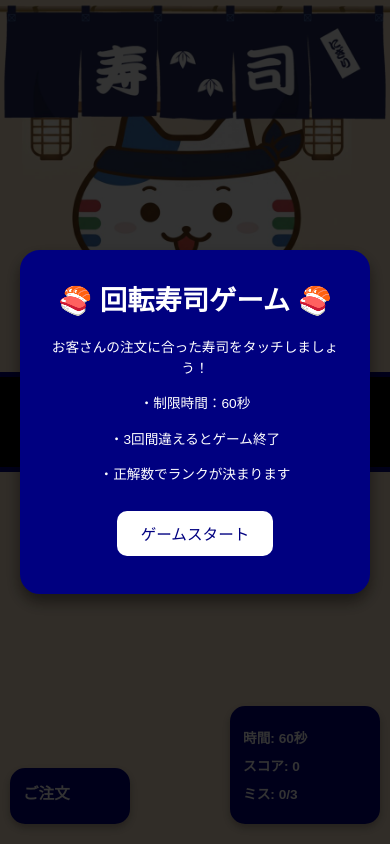
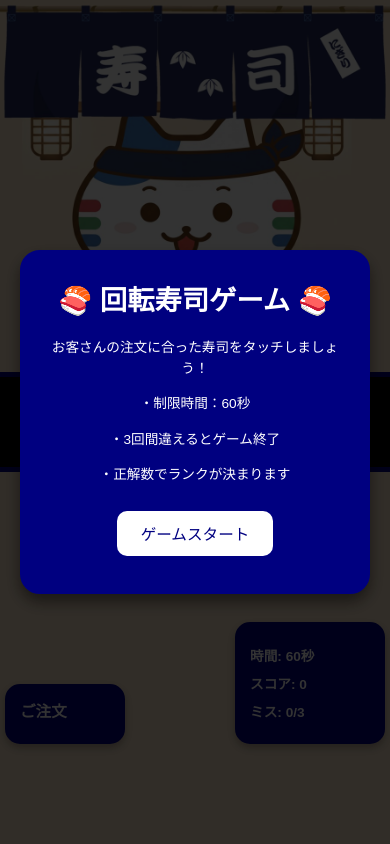
Before and after one commit to usijimauroborosu-tech/sushi, a plain HTML site: page 寿司ゲーム/index.html in a window 390 px wide. Drawn offline with Linux system fonts and the light colour scheme.

Commit message:
Update index.html

```diff
--- a/寿司ゲーム/index.html
+++ b/寿司ゲーム/index.html
@@ -34,13 +34,14 @@
         #orderDisplay {
             position: absolute;
             left: 10px;
-            bottom: 20px;
+            bottom: min(120px, 15vh); /* より上に表示し、モバイル対応 */
             background: #000080;
             padding: 15px;
             border-radius: 15px;
             border: 3px solid #000080;
             box-shadow: 0 4px 8px rgba(0,0,0,0.3);
             min-width: 120px;
+            max-width: min(150px, 40vw); /* 最大幅を制限 */
         }
 
         #orderDisplay h3 {
@@ -57,13 +58,14 @@
         #gameInfo {
             position: absolute;
             right: 10px;
-            bottom: 20px;
+            bottom: min(120px, 15vh); /* より上に表示し、モバイル対応 */
             background: #000080;
             padding: 15px;
             border-radius: 15px;
             border: 3px solid #000080;
             box-shadow: 0 4px 8px rgba(0,0,0,0.3);
             min-width: 150px;
+            max-width: min(180px, 45vw); /* 最大幅を制限 */
         }
 
         #gameInfo div {
@@ -193,8 +195,7 @@
         button:hover {
             color: #000080;
             background-color: #FFEF6C;
-
- }
+        }
 
         #startScreen {
             position: absolute;
@@ -241,7 +242,18 @@
             }
 
             #orderDisplay, #gameInfo {
-                padding: 10px;
+                padding: 12px;
+                bottom: min(100px, 12vh); /* モバイルでさらに上に */
+            }
+
+            #orderDisplay {
+                left: 5px;
+                max-width: 35vw; /* モバイルでより小さく */
+            }
+
+            #gameInfo {
+                right: 5px;
+                max-width: 40vw; /* モバイルでより小さく */
             }
 
             #conveyor {
@@ -252,6 +264,27 @@
                 width: 50px;
                 height: 50px;
                 font-size: 40px;
+            }
+        }
+
+        /* 極小画面（縦長スマートフォン）用の追加調整 */
+        @media (max-width: 480px) and (max-height: 700px) {
+            #orderDisplay, #gameInfo {
+                bottom: min(80px, 10vh); /* さらに上に配置 */
+                padding: 10px;
+            }
+
+            #orderDisplay h3, #gameInfo div {
+                font-size: min(12px, 3vw);
+                margin: 4px 0;
+            }
+        }
+
+        /* 横長画面用の調整 */
+        @media (orientation: landscape) and (max-height: 500px) {
+            #orderDisplay, #gameInfo {
+                bottom: min(60px, 8vh);
+                padding: 10px;
             }
         }
 
```
